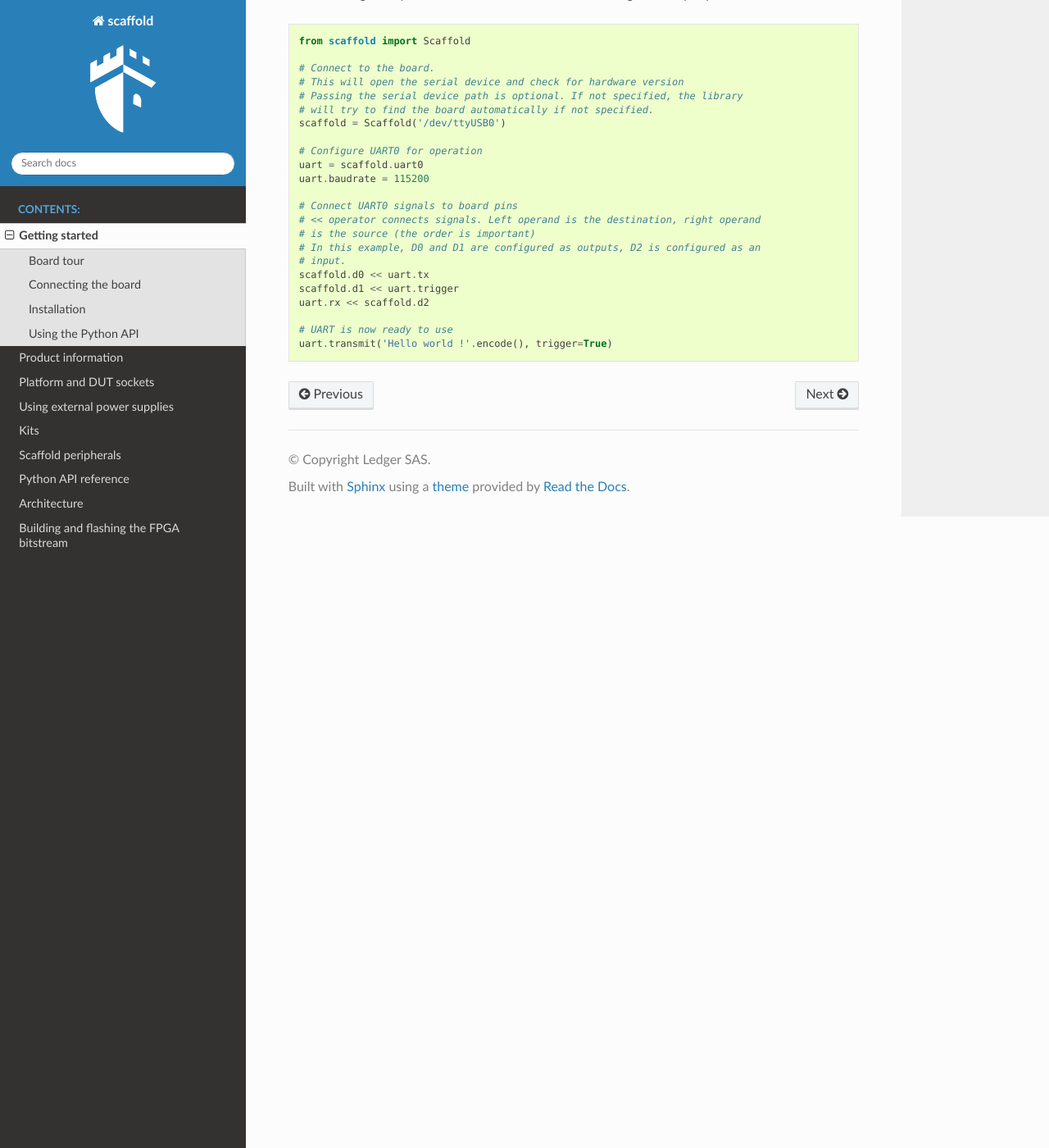
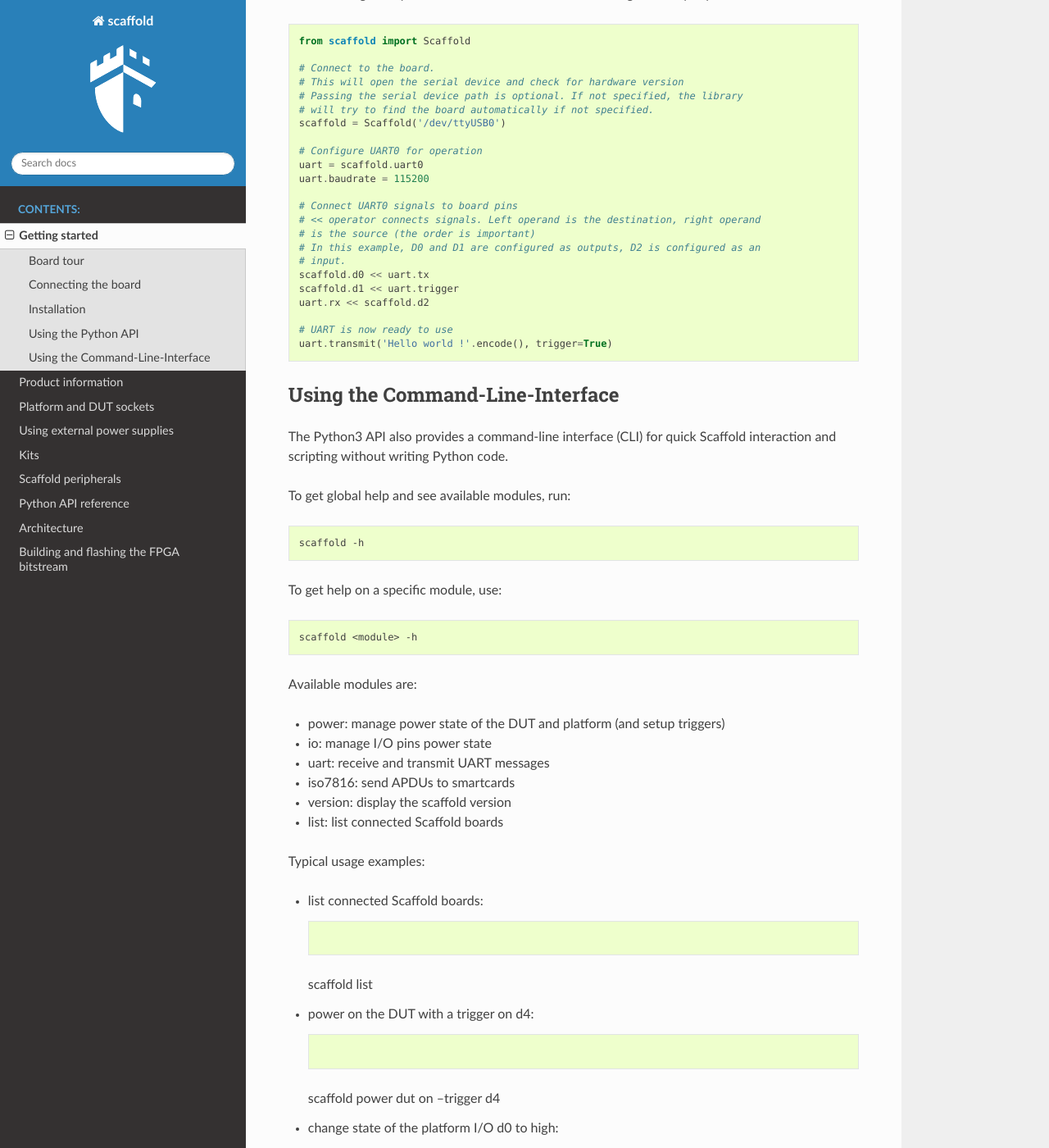
Before and after one commit to Ledger-Donjon/scaffold, a Sphinx documentation site: the page built from docs/getting_started.rst, in a window 1280 px wide and 1400 px high, scrolled down 2397 px. Shown: the whole window at 82% size. Built offline with Sphinx 7.4.7 and the Read the Docs theme 3.1.0, drawn with Linux system fonts in a browser that asks for light colours; some of the changed text lies outside the part shown.

Commit message:
docs(cli): add CLI related documentation

```diff
--- a/docs/getting_started.rst
+++ b/docs/getting_started.rst
@@ -116,3 +116,64 @@ Scaffold.
 
     # UART is now ready to use
     uart.transmit('Hello world !'.encode(), trigger=True)
+
+Using the Command-Line-Interface
+--------------------------------
+
+The Python3 API also provides a command-line interface (CLI) for quick Scaffold
+interaction and scripting without writing Python code.
+
+To get global help and see available modules, run:
+
+.. code-block:: bash
+
+  scaffold -h
+
+To get help on a specific module, use:
+
+.. code-block:: bash
+
+  scaffold <module> -h
+
+Available modules are:
+
+- power: manage power state of the DUT and platform (and setup triggers)
+- io: manage I/O pins power state
+- uart: receive and transmit UART messages
+- iso7816: send APDUs to smartcards
+- version: display the scaffold version
+- list: list connected Scaffold boards
+
+Typical usage examples:
+
+- list connected Scaffold boards:
+
+  .. code-block:: bash
+
+  scaffold list
+
+- power on the DUT with a trigger on d4:
+
+  .. code-block:: bash
+
+  scaffold power dut on --trigger d4
+
+- change state of the platform I/O d0 to high:
+
+  .. code-block:: bash
+
+  scaffold io d0 on
+
+- get an interactive UART shell (rx and tx connected to d1 and d0) with a baudrate of 115200:
+
+  .. code-block:: bash
+
+  scaffold --dev /dev/ttyUSB0 uart d1 d0 --baudrate 115200 --mode repl
+
+- send an APDU command to a smartcard:
+
+  .. code-block:: bash
+
+  scaffold iso7816 apdu 00b2000000
+
+Refer to the CLI help for more options and details on each command.
```
